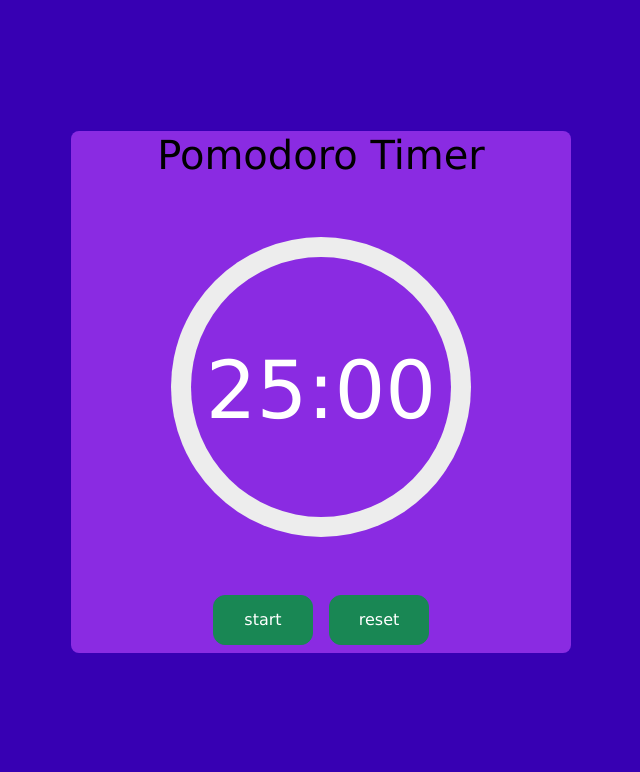
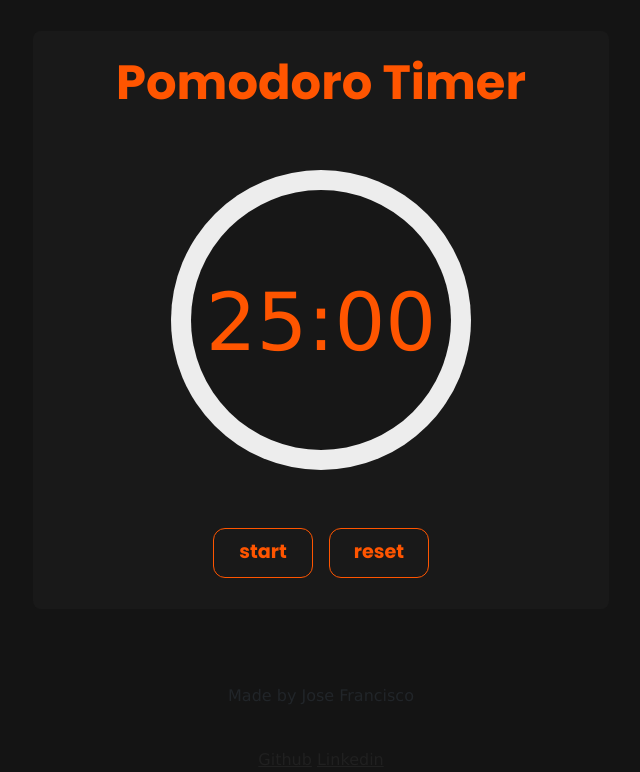
Before and after one commit to josefrancisco17/pomodoro-clock, a plain HTML site: page index.html in a window 1280 px wide. Shown: the part 169-941 px from the top of the page, without its empty margins (319-959 px from the left). Before the commit the page ends 822 px from the top, so only its background shows below. Drawn offline with nearby package versions, Linux system fonts and the light colour scheme.

Commit message:
overall UI modifications

```diff
--- a/index.html
+++ b/index.html
@@ -20,6 +20,7 @@
 </head>
 
 <body>
+    <div class="container">
     <div class="painel">
         <h1 class="title">Pomodoro Timer</h1>
         <div class="clock">
@@ -28,9 +29,16 @@
             </div>
         </div>
         <div class="control-panel">
-            <button type="button" class="btn btn-success playback">start</button>
-            <button type="button" class="btn btn-success reset">reset</button>
+            <button type="button" class="btn playback">start</button>
+            <button type="button" class="btn  reset">reset</button>
         </div>
+    </div>
+    <div class="footer">
+        <p>Made by Jose Francisco</p>
+        <br>
+        <a class="social-media" href="https://github.com/josefrancisco17" target="_blank">Github</a>
+        <a class="social-media" href="https://www.linkedin.com/in/jos%C3%A9-francisco-8179621a9/" target="_blank">Linkedin</a>
+    </div>
     </div>
 </body>
 </html>
--- a/main.js
+++ b/main.js
@@ -106,8 +106,7 @@ function reset() {
 
 function start_progress() {
     let circularProgress = $(".circular-progress");
-    let progressValue = $(".progress-value");
-
+    let progressValue = 0;
     let progressStartValue = 0;
     let progressEndValue = 100;
     let speed = 937.5;
@@ -118,7 +117,7 @@ function start_progress() {
         progressValue = progressStartValue;
         progressValue *= 0.225;
         console.log(progressValue)
-        $(".circular-progress").css({"background": "conic-gradient(#7d2ae8 " + progressValue + "deg, #ededed 0deg)"});
+        $(".circular-progress").css({"background": "conic-gradient(#ff5500 " + progressValue + "deg, #ededed 0deg)"});
         if(progressStartValue == progressEndValue){
             clearInterval(progress);
         }
--- a/styles.css
+++ b/styles.css
@@ -1,25 +1,45 @@
 body {
-    background-color: #3700B3;
+    font-family: Poppins;
+    background-color: #141414;
     font-family: Verdana, Geneva, Tahoma, sans-serif;
+    text-align: center;
     display: flex;
     justify-content: center;
     align-items: center;
 }
 
+.container {
+    width: 600px;
+    display: flex;
+    justify-content: center;
+    flex-direction: column;
+    gap: 50px;
+}
+
 .painel {
-    width: 500px;
-    margin-top: 300px;
+    padding: 4%;
+    margin-top: 200px;
     display: flex;
     justify-content: center;
     flex-direction: column;
     gap: 50px;
     border-radius: 8px;
-    background-color: blueviolet;
+    background-color: #191919;
+
+}
+
+.painel:hover {
+    box-shadow: 25px 25px 3px 3px #ff5500;
+    transition-duration: 0.5s;
 }
 
 .title {
-    color: black;
+    font-family: Poppins;
+    font-weight: 700;
+    font-size: 3rem;
+    color: #ff5500;
     text-align: center;
+    margin-top: px;
 }
 
 .control-panel {
@@ -29,7 +49,6 @@ body {
 
 .clock {
     display: flex;
-    color:white;
     justify-content: center;
 }
 
@@ -38,7 +57,7 @@ body {
     height: 300px;
     width: 300px;
     border-radius: 50%;
-    background: conic-gradient(#7d2ae8 0deg, #ededed 0deg);
+    background: conic-gradient(#ff5500 0deg, #ededed 0deg);
     display: flex;
     align-items: center;
     justify-content: center;
@@ -50,7 +69,7 @@ body {
     height: 260px;
     width: 260px;
     border-radius: 50%;
-    background-color: blueviolet;
+    background-color: #171717;
 }
 
 .progress-value {
@@ -62,7 +81,7 @@ body {
 
 .time {
     display: flex;
-    color:white;
+    color:#ff5500;
     justify-content: center;
     margin-top: 15px;
     font-size: 5rem;
@@ -70,8 +89,32 @@ body {
 }
 
 .btn {
+    font-family: Poppins;
+    font-size: 1.2rem;
+    font-weight: bolder;
+    color: #ff5500;
+    border-color: #ff5500;
     width: 100px;
     height: 50px;
     margin: 0.5rem;
     border-radius: 12px;
 }
+
+.btn:hover {
+    background-color: #ff5500;
+    color: white;
+    border-color: #ff5500;
+}
+
+.footer {
+    margin-top: 25px;
+}
+
+.social-media {
+    margin-bottom: 25px;
+    color: #202020;
+}
+
+.social-media:hover {
+    color: blue;
+}
```
